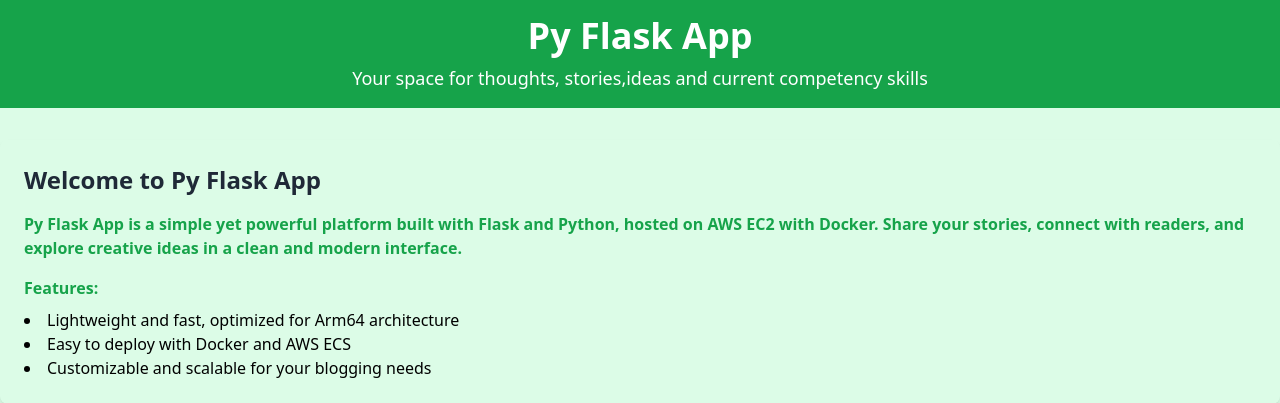
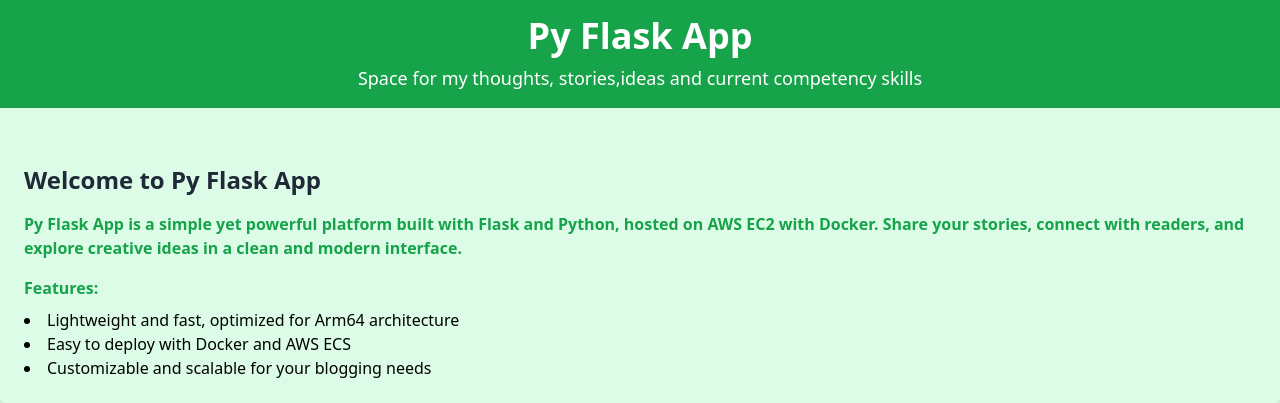
Before and after one commit to Nageshch538/kpmg-interview, a Flask app: page / in a window 1280 px wide. Shown: the top 403 px of the page. Run offline with Flask 3, Linux system fonts and the light colour scheme; some libraries are stand-ins or nearby versions.

Commit message:
styles updated

```diff
--- a/app/templates/index.html
+++ b/app/templates/index.html
@@ -12,7 +12,7 @@
     <header class="bg-green-600 text-white py-4">
         <div class="container mx-auto text-center">
             <h1 class="text-4xl font-bold">Py Flask App</h1>
-            <h2 class="text-lg mt-2">Your space for thoughts, stories,ideas and current competency skills</h2>
+            <h3 class="text-lg mt-2">Space for my thoughts, stories,ideas and current competency skills</h3>
         </div>
     </header>
 
```
Also changed, not shown: .github/workflows/deploy.yml.
